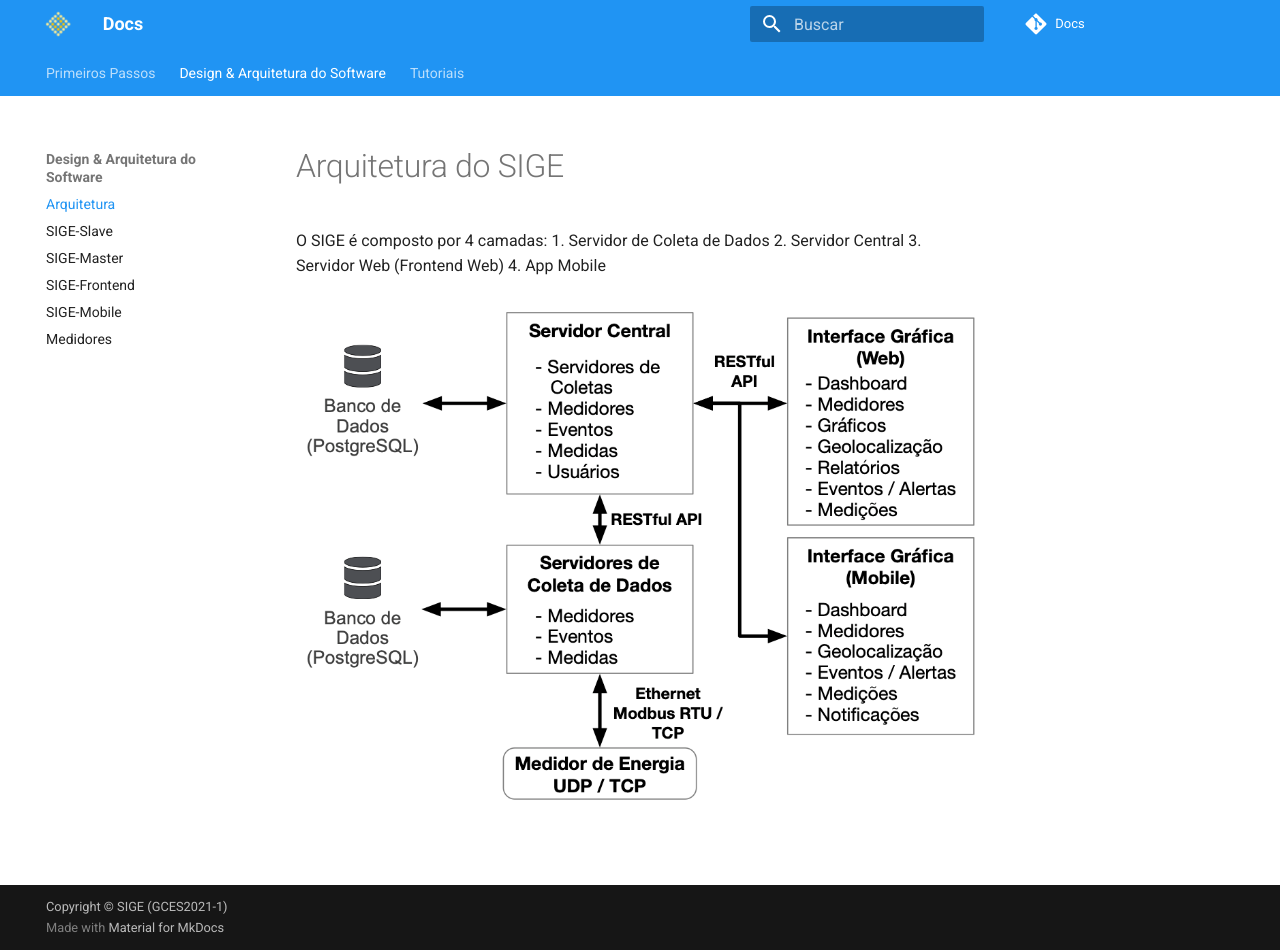
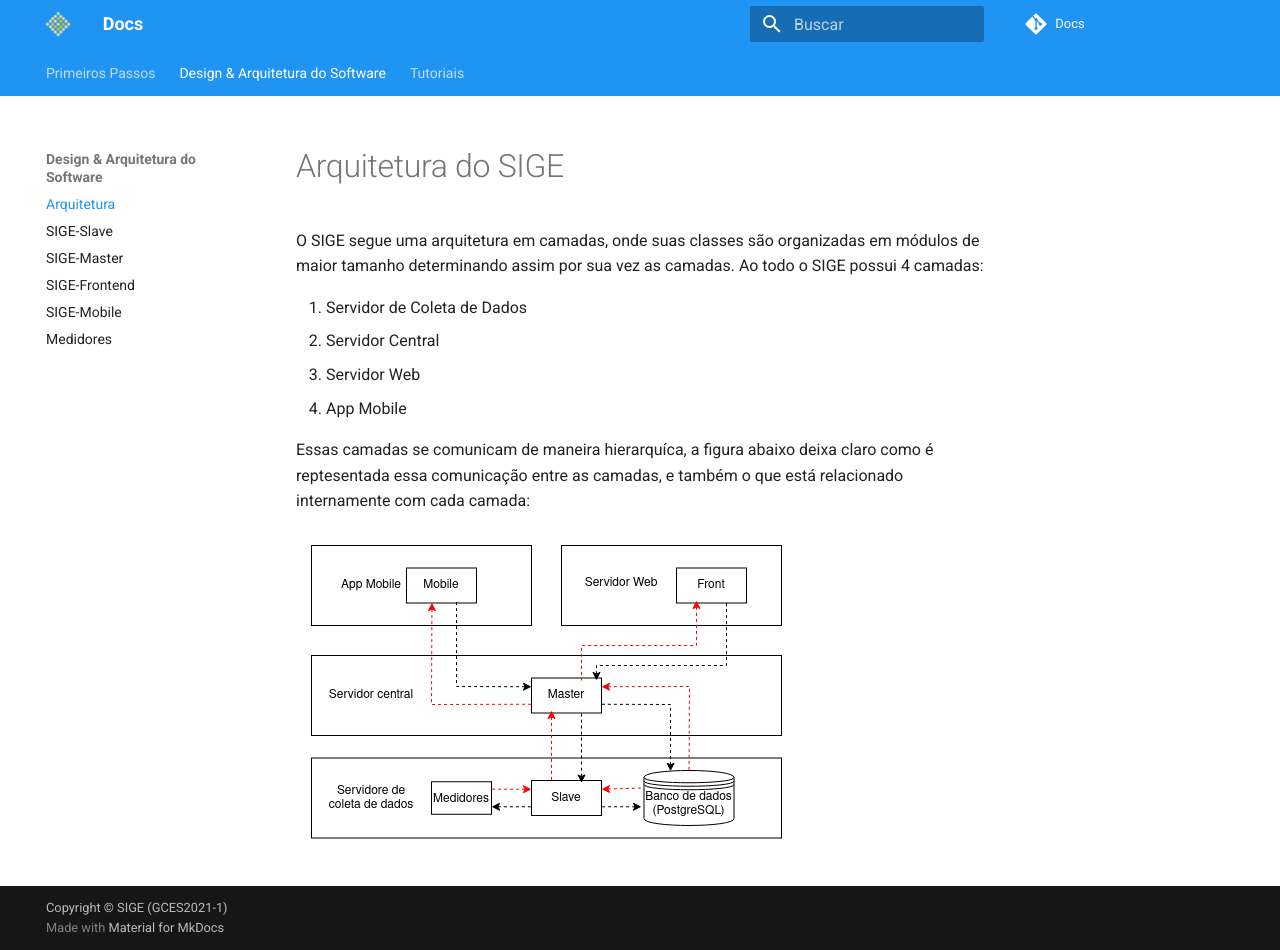
Before and after one commit to lappis-unb/docs, an MkDocs documentation site: the page built from docs/design-arquitetura/arquitetura.md, in a window 1280 px wide and 950 px high. Built offline with MkDocs 1.6.1 and Material for MkDocs 9.7.7, drawn with Linux system fonts in a browser that asks for light colours; comment, search, counter and statistics services are not loaded.

Commit message:
Update architecture doc

```diff
--- a/docs/design-arquitetura/arquitetura.md
+++ b/docs/design-arquitetura/arquitetura.md
@@ -1,9 +1,12 @@
 # Arquitetura do SIGE
 
-O SIGE é composto por 4 camadas:
+O SIGE segue uma arquitetura em camadas, onde suas classes são organizadas em módulos de maior tamanho determinando assim por sua vez as camadas. Ao todo o SIGE possui 4 camadas:
+
 1. Servidor de Coleta de Dados
 2. Servidor Central
-3. Servidor Web (Frontend Web)
+3. Servidor Web
 4. App Mobile
 
-![Arquitetura](../assets/images/arquitetura_sige.png)
+Essas camadas se comunicam de maneira hierarquíca, a figura abaixo deixa claro como é reptesentada essa comunicação entre as camadas, e também o que está relacionado internamente com cada camada:
+
+![Arquitetura](../assets/images/architecture_sige.png)
```
Also changed, not shown: docs/assets/images/architecture_sige.png (added).
